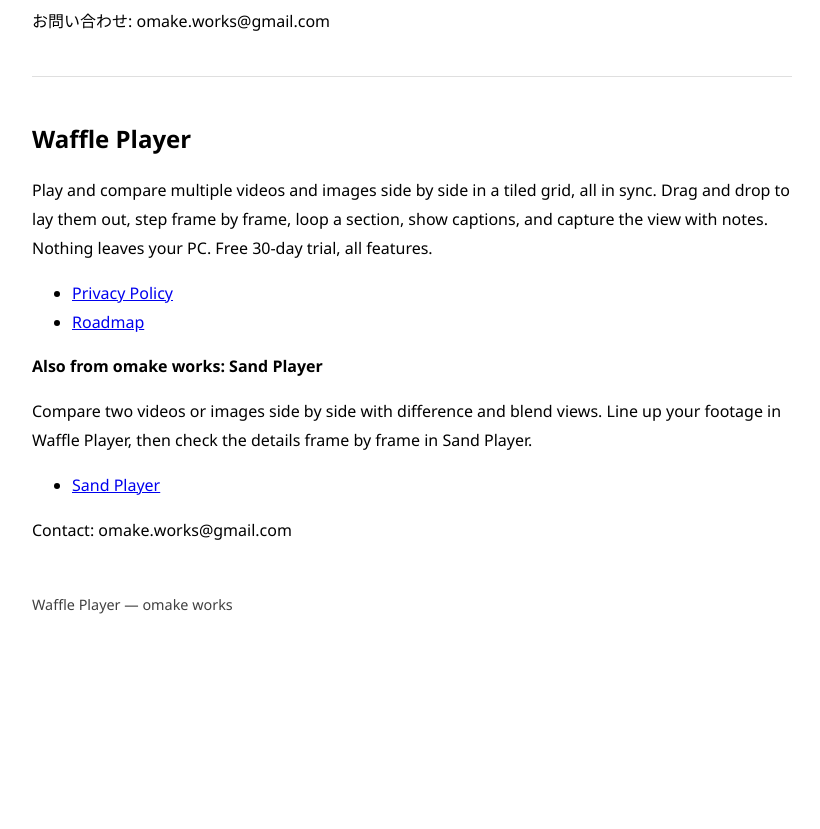
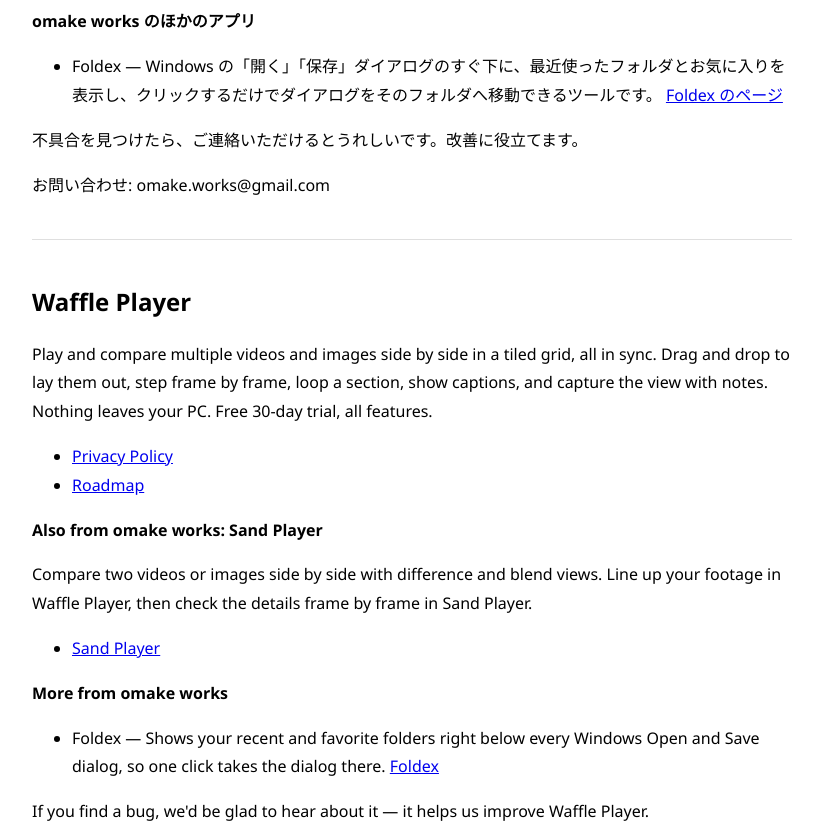
Before and after one commit to omakeWorks/waffleplayer-site, a plain HTML site: page index.html in a window 1280 px wide. Shown: the part 460-1289 px from the top of the page, without its empty margins (228-1048 px from the left). Before the commit the page ends 1142 px from the top, so only its background shows below. Drawn offline with Linux system fonts and the light colour scheme.

Commit message:
Add files via upload

```diff
--- a/index.html
+++ b/index.html
@@ -37,6 +37,11 @@
 <ul>
 <li><a href="https://omakeworks.github.io/sandplayer-site/">Sand Player のページ</a>
 </ul>
+<p><strong>omake works のほかのアプリ</strong></p>
+<ul>
+<li>Foldex — Windows の「開く」「保存」ダイアログのすぐ下に、最近使ったフォルダとお気に入りを表示し、クリックするだけでダイアログをそのフォルダへ移動できるツールです。 <a href="https://omakeworks.github.io/foldex-site/">Foldex のページ</a>
+</ul>
+<p>不具合を見つけたら、ご連絡いただけるとうれしいです。改善に役立てます。</p>
 <p>お問い合わせ: omake.works@gmail.com</p>
 <hr>
 <h1>Waffle Player</h1>
@@ -50,6 +55,11 @@
 <ul>
 <li><a href="https://omakeworks.github.io/sandplayer-site/">Sand Player</a>
 </ul>
+<p><strong>More from omake works</strong></p>
+<ul>
+<li>Foldex — Shows your recent and favorite folders right below every Windows Open and Save dialog, so one click takes the dialog there. <a href="https://omakeworks.github.io/foldex-site/">Foldex</a>
+</ul>
+<p>If you find a bug, we&#x27;d be glad to hear about it — it helps us improve Waffle Player.</p>
 <p>Contact: omake.works@gmail.com</p>
 <footer>Waffle Player — omake works</footer>
 </body>
```
